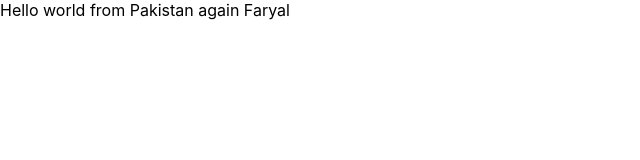
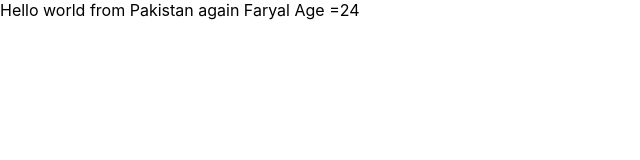
Before and after one commit to FaryalNaeem/project004, a React (Create React App) app: page / in a window 1280 px wide. Shown: the top 160 px of the page, without its empty margins (0-640 px from the left). Built offline with nearby package versions, Linux system fonts and the light colour scheme.

Commit message:
changes in app.js by age

```diff
--- a/src/App.js
+++ b/src/App.js
@@ -4,7 +4,7 @@ import './App.css';
 function App(props) {
   return (
     <div>
-      Hello world from Pakistan again {props.name}
+      Hello world from Pakistan again {props.name} Age ={props.age}
     </div>
   );
 }
--- a/src/index.js
+++ b/src/index.js
@@ -5,7 +5,7 @@ import App from './App';
 import * as serviceWorker from './serviceWorker';
 
 ReactDOM.render(
-  <App name= "Faryal"/>,
+  <App name= "Faryal" age= "24"/>,
   document.getElementById('root')
 );
 
```
